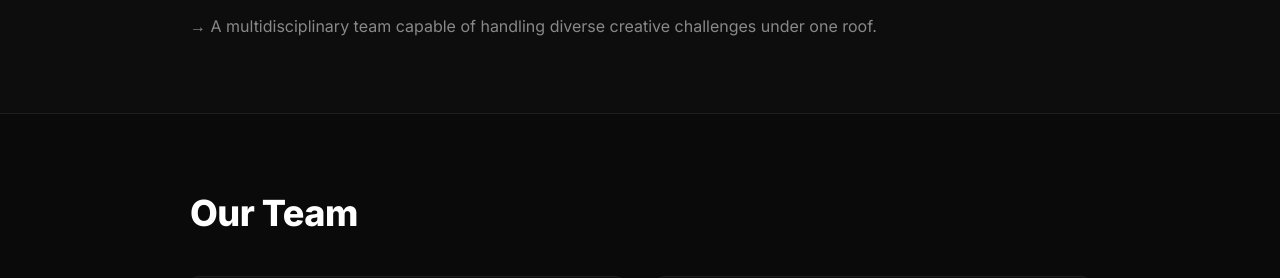
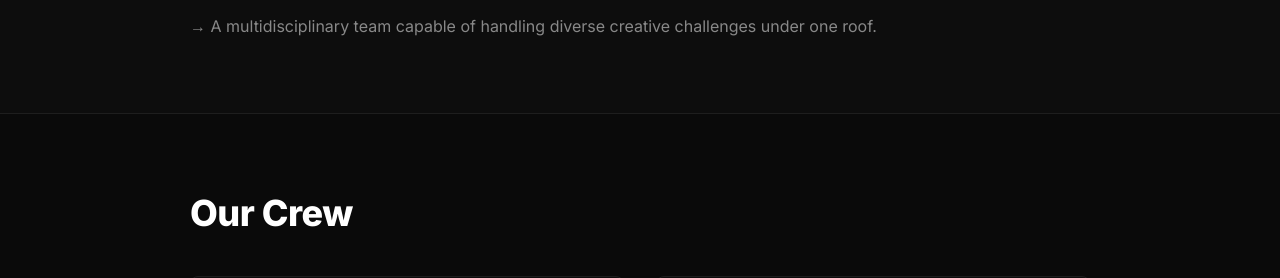
Before and after one commit to raghava4272/AJ-AN, a Next.js app: page /about in a window 1280 px wide. Shown: the part 1714-1992 px from the top of the page. Built offline with nearby package versions, Linux system fonts and the light colour scheme.

Commit message:
chore: rename Our Team section to Our Crew on about page

```diff
--- a/app/about/page.tsx
+++ b/app/about/page.tsx
@@ -99,7 +99,7 @@ export default function About() {
       ))}
 
 
-      {/* Our Team Section */}
+      {/* Our Crew Section */}
       <section style={{ padding: '72px 32px', borderBottom: '1px solid #1e1e1e', background: '#0a0a0a' }}>
         <div style={{ maxWidth: '900px', margin: '0 auto' }}>
           <motion.div
@@ -109,7 +109,7 @@ export default function About() {
             viewport={{ once: true }}
           >
             <h2 style={{ fontSize: 'clamp(24px, 3vw, 36px)', fontWeight: 800, marginBottom: '36px', letterSpacing: '-0.5px' }}>
-              Our Team
+              Our Crew
             </h2>
             <div style={{ display: 'grid', gridTemplateColumns: '1fr 1fr', gap: '32px' }} className="team-grid">
               {/* Member 1 */}
```
